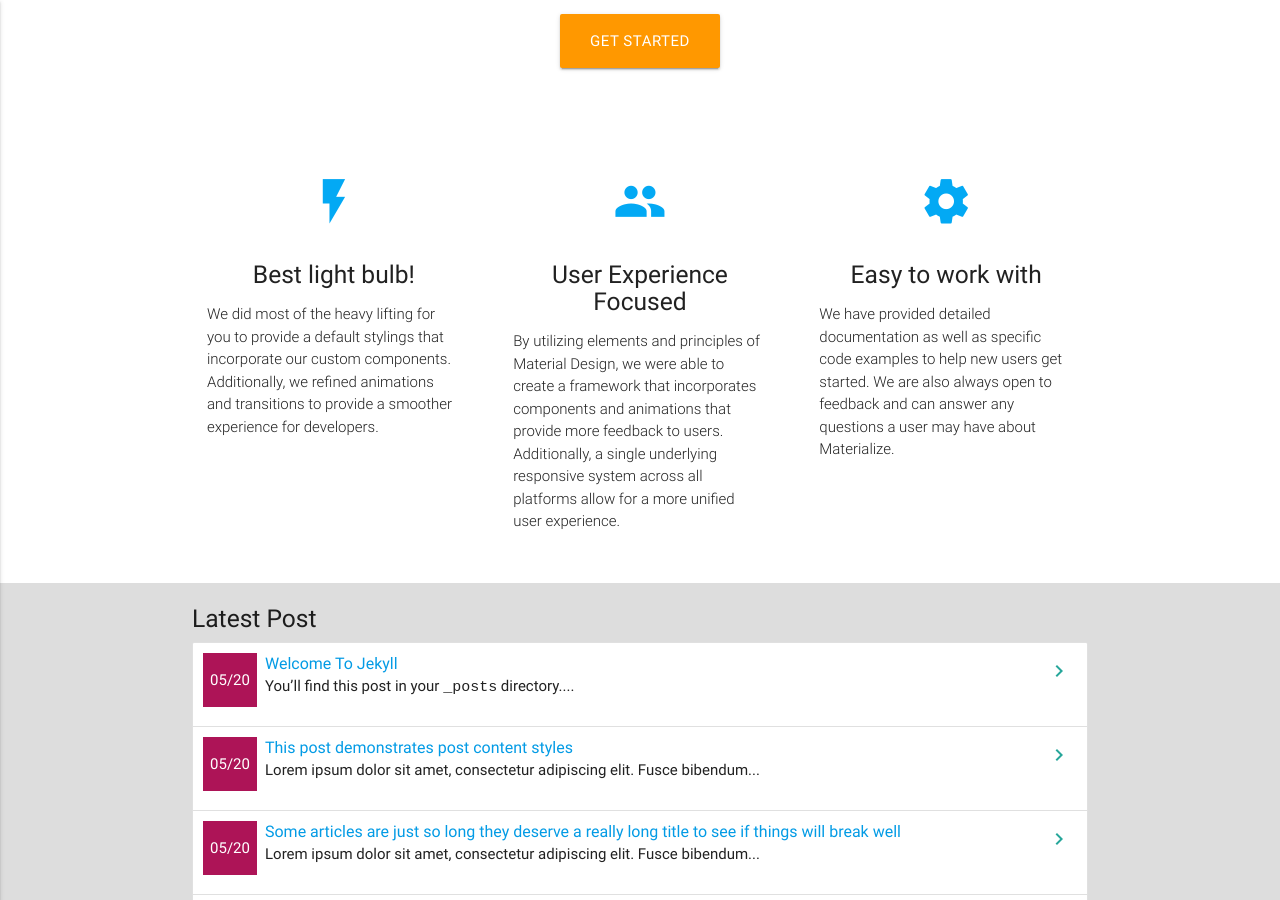
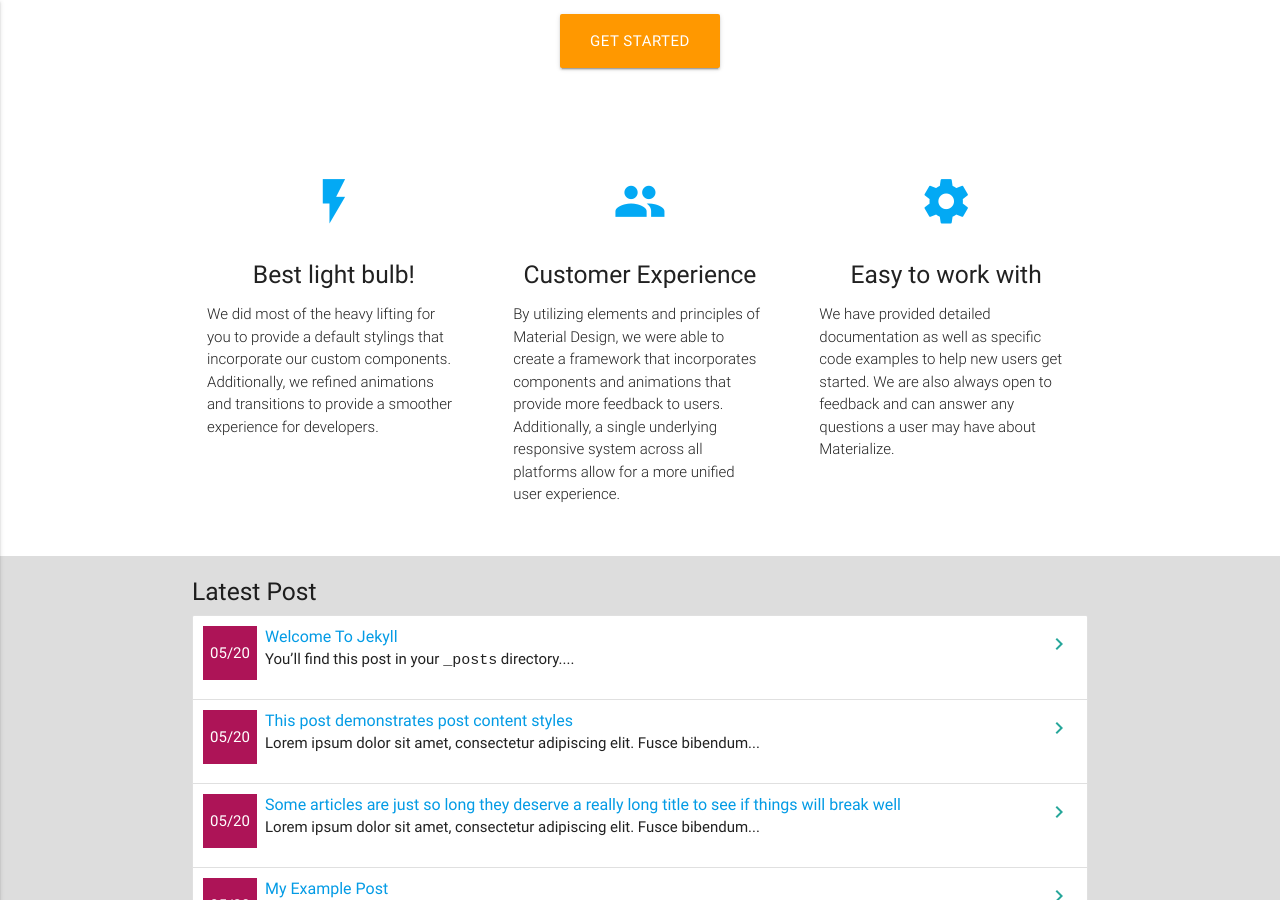
Before and after one commit to kritikagautam/qwertyworks.github.io, a Jekyll site: the page built from index.md, in a window 1280 px wide and 900 px high, scrolled down 354 px. Built offline with Jekyll 4.4.1, drawn with Linux system fonts in a browser that asks for light colours.

Commit message:
Update home.html

```diff
--- a/_layouts/home.html
+++ b/_layouts/home.html
@@ -35,7 +35,7 @@ layout: default
         <div class="col s12 m4">
           <div class="icon-block">
             <h2 class="center light-blue-text"><i class="material-icons">group</i></h2>
-            <h5 class="center">User Experience Focused</h5>
+            <h5 class="center">Customer Experience</h5>
 
             <p class="light">By utilizing elements and principles of Material Design, we were able to create a framework that incorporates components and animations that provide more feedback to users. Additionally, a single underlying responsive system across all platforms allow for a more unified user experience.</p>
           </div>
```
